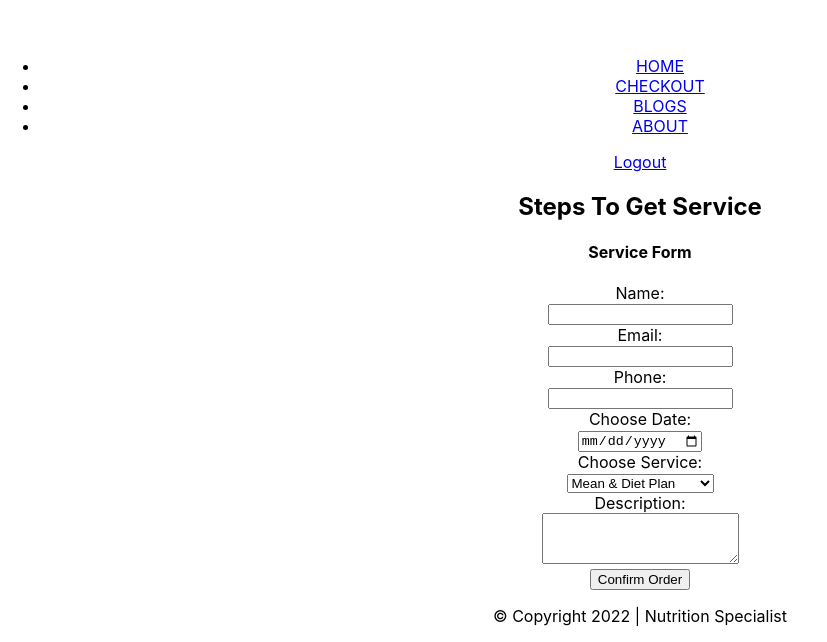
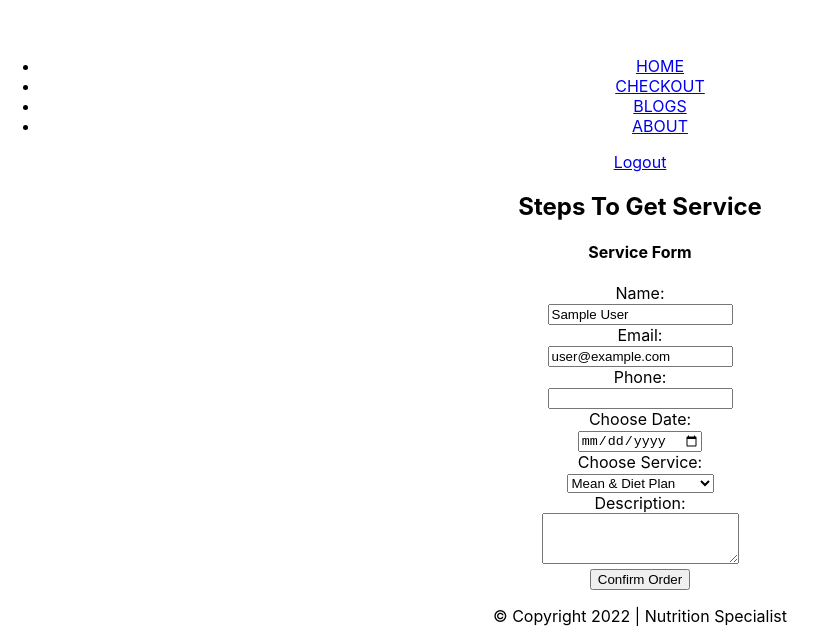
Before and after one commit to shareefrahat/nutrition-specialist, a React (Create React App) app: page /checkout in a window 1280 px wide. Shown: the part 1313-1955 px from the top of the page, without its empty margins (0-827 px from the left). Built offline with nearby package versions, Linux system fonts and the light colour scheme; no server answers; sample sign-in values are in the browser's storage; the HTML template or start-up script is replaced by a standard one.

Commit message:
user name and email readonly added on checkout

```diff
--- a/src/pages/Checkout/Checkout.js
+++ b/src/pages/Checkout/Checkout.js
@@ -1,6 +1,9 @@
 import React from "react";
+import { useAuthState } from "react-firebase-hooks/auth";
+import auth from "../../firebase.init";
 
 const Checkout = () => {
+  const [user] = useAuthState(auth);
   return (
     <>
       <section>
@@ -18,10 +21,12 @@ const Checkout = () => {
               <label htmlFor="user-name">Name:</label>
               <div>
                 <input
-                  className="px-4 py-2 border border-gray-400 focus:border-yellow-500 outline-none rounded"
+                  className="px-4 py-2 border bg-gray-200 border-gray-400 focus:border-yellow-500 outline-none rounded"
+                  value={user?.displayName}
                   type="text"
                   name="username"
                   id="user-name"
+                  readOnly
                   required
                 />
               </div>
@@ -30,10 +35,12 @@ const Checkout = () => {
               <label htmlFor="user-email">Email:</label>
               <div>
                 <input
-                  className="px-4 py-2 border border-gray-400 focus:border-yellow-500 outline-none rounded"
+                  className="px-4 py-2 border bg-gray-200 border-gray-400 focus:border-yellow-500 outline-none rounded"
+                  value={user?.email}
                   type="email"
                   name="email"
                   id="user-email"
+                  readOnly
                   required
                 />
               </div>
```
